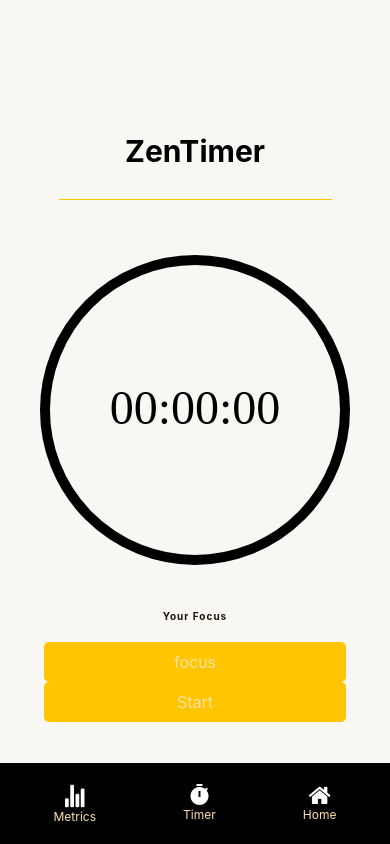
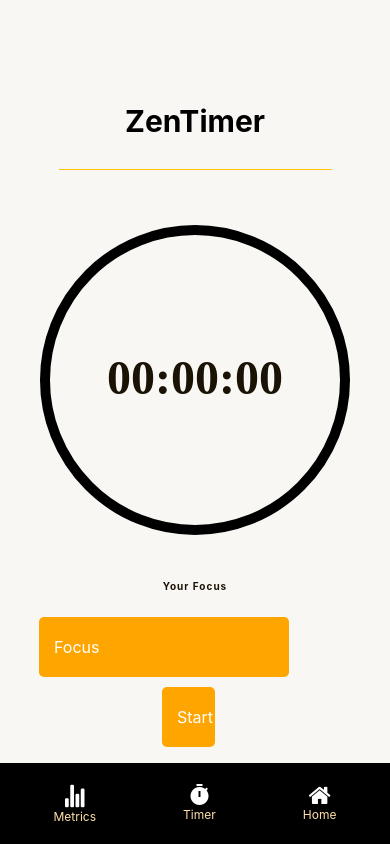
Before and after one commit to Lenindelrionicaragua/HabitTrackerAppFront, a React Native app: screen /StopwatchScreen in a window 390 px wide. Built offline with nearby package versions, Linux system fonts and the light colour scheme; what expo-web-browser would draw is missing.

Commit message:
create RowContainer in the new file StopwatchScreenStyles

```diff
--- a/screens/StopwatchScreen/StopwatchScreen.js
+++ b/screens/StopwatchScreen/StopwatchScreen.js
@@ -1,22 +1,26 @@
 import React, { useState, useRef } from "react";
-import { View, Text, StyleSheet, TouchableOpacity } from "react-native";
+import { View, StyleSheet } from "react-native";
 import Svg, { Circle, Rect, Text as SvgText } from "react-native-svg";
 import { Colors } from "../../styles/AppStyles";
 import {
   StyledContainer,
   PageTitle,
   Line,
-  SubTitle
+  SubTitle,
+  StyledButton,
+  ButtonContainer,
+  ButtonText,
+  RowContainer
 } from "./StopwatchScreenStyles";
 
-const { white, black, orange, lightGrey, yellow } = Colors;
+const { white, black, orange, grey } = Colors;
+const MAX_TIME = 60;
 
-const App = () => {
+const StopwatchScreen = () => {
   const [time, setTime] = useState(0);
   const [running, setRunning] = useState(false);
   const intervalRef = useRef(null);
   const startTimeRef = useRef(0);
-  const MAX_TIME = 60;
 
   const pad = num => {
     return num.toString().padStart(2, "0");
@@ -92,7 +96,8 @@ const App = () => {
             textAnchor="middle"
             dy=".3em"
             fontSize="48"
-            fill="black"
+            fontWeight="bold"
+            fill={grey}
           >
             {formatTime(time)}
           </SvgText>
@@ -100,57 +105,39 @@ const App = () => {
       </View>
       <SubTitle>Your Focus</SubTitle>
 
-      <View style={styles.buttonContainer}>
-        <TouchableOpacity
-          style={[styles.button, styles.focusRestButton]}
-          onPress={startStopwatch}
-        >
-          <Text style={styles.buttonText}>focus</Text>
-        </TouchableOpacity>
-      </View>
+      <ButtonContainer>
+        <StyledButton onPress={pauseStopwatch}>
+          <ButtonText>Focus</ButtonText>
+        </StyledButton>
+      </ButtonContainer>
 
-      <View style={styles.buttonContainer}>
+      <View>
         {running ? (
           <>
-            <TouchableOpacity
-              style={[styles.button, styles.pauseButton]}
-              onPress={pauseStopwatch}
-            >
-              <Text style={styles.buttonText}>Pause</Text>
-            </TouchableOpacity>
-            <TouchableOpacity
-              style={[styles.button, styles.resetButton]}
-              onPress={resetStopwatch}
-            >
-              <Text style={styles.buttonText}>Reset</Text>
-            </TouchableOpacity>
+            <StyledButton onPress={pauseStopwatch}>
+              <ButtonText>Pause</ButtonText>
+            </StyledButton>
+            <StyledButton onPress={resetStopwatch}>
+              <ButtonText>Reset</ButtonText>
+            </StyledButton>
           </>
         ) : (
           <>
             {!running && time === 0 && (
-              <TouchableOpacity
-                style={[styles.button, styles.startButton]}
-                onPress={startStopwatch}
-              >
-                <Text style={styles.buttonText}>Start</Text>
-              </TouchableOpacity>
+              <StyledButton onPress={startStopwatch}>
+                <ButtonText>Start</ButtonText>
+              </StyledButton>
             )}
           </>
         )}
         {!running && time > 0 && (
           <>
-            <TouchableOpacity
-              style={[styles.button, styles.resumeButton]}
-              onPress={resumeStopwatch}
-            >
-              <Text style={styles.buttonText}>Resume</Text>
-            </TouchableOpacity>
-            <TouchableOpacity
-              style={[styles.button, styles.resetButton]}
-              onPress={resetStopwatch}
-            >
-              <Text style={styles.buttonText}>Reset</Text>
-            </TouchableOpacity>
+            <StyledButton onPress={resumeStopwatch}>
+              <ButtonText>Resume</ButtonText>
+            </StyledButton>
+            <StyledButton onPress={resetStopwatch}>
+              <ButtonText>Reset</ButtonText>
+            </StyledButton>
           </>
         )}
       </View>
@@ -161,58 +148,7 @@ const App = () => {
 const styles = StyleSheet.create({
   svgContainer: {
     marginVertical: 20
-  },
-  timeText: {
-    fontSize: 48,
-    color: "white"
-  },
-  buttonContainer: {
-    flexDirection: "row",
-    marginTop: 0,
-    width: "80%",
-    justifyContent: "space-between"
-  },
-  addButtonContainer: {
-    flexDirection: "row",
-    marginTop: 20,
-    width: "80%",
-    justifyContent: "space-between"
-  },
-  button: {
-    paddingVertical: 10,
-    paddingHorizontal: 20,
-    borderRadius: 5,
-    marginHorizontal: 5,
-    flex: 1,
-    alignItems: "center",
-    justifyContent: "center",
-    minWidth: 100,
-    width: "40%"
-  },
-  startButton: {
-    backgroundColor: orange,
-    color: black
-  },
-  resetButton: {
-    backgroundColor: white
-  },
-  pauseButton: {
-    backgroundColor: orange
-  },
-  resumeButton: {
-    backgroundColor: yellow
-  },
-  addBreakTimeButton: {},
-  addFocusTimeButton: {
-    backgroundColor: orange
-  },
-  focusRestButton: {
-    backgroundColor: orange
-  },
-  buttonText: {
-    color: white,
-    fontSize: 16
   }
 });
 
-export default App;
+export default StopwatchScreen;
--- a/screens/StopwatchScreen/StopwatchScreenStyles.js
+++ b/screens/StopwatchScreen/StopwatchScreenStyles.js
@@ -40,6 +40,27 @@ export const Line = styled(View)`
   margin-vertical: 10px;
 `;
 
-export const StyledFormArea = styled(View)`
-  width: 90%;
+export const ButtonContainer = styled(View)`
+  flex-direction: row;
+  margin-top: 0px;
+  width: 80%;
+  justify-content: space-between;
 `;
+
+export const StyledButton = styled(Pressable)`
+  flex-direction: row;
+  padding: 15px;
+  justify-content: space-between;
+  align-items: center;
+  border-radius: 5px;
+  margin-top: 5px;
+  margin-bottom: 5px;
+  height: 60px;
+  width: 80%;
+  background-color: orange;
+`;
+
+export const ButtonText = styled(Text)`
+  color: white;
+  font-size: 16px;
+`;
```
